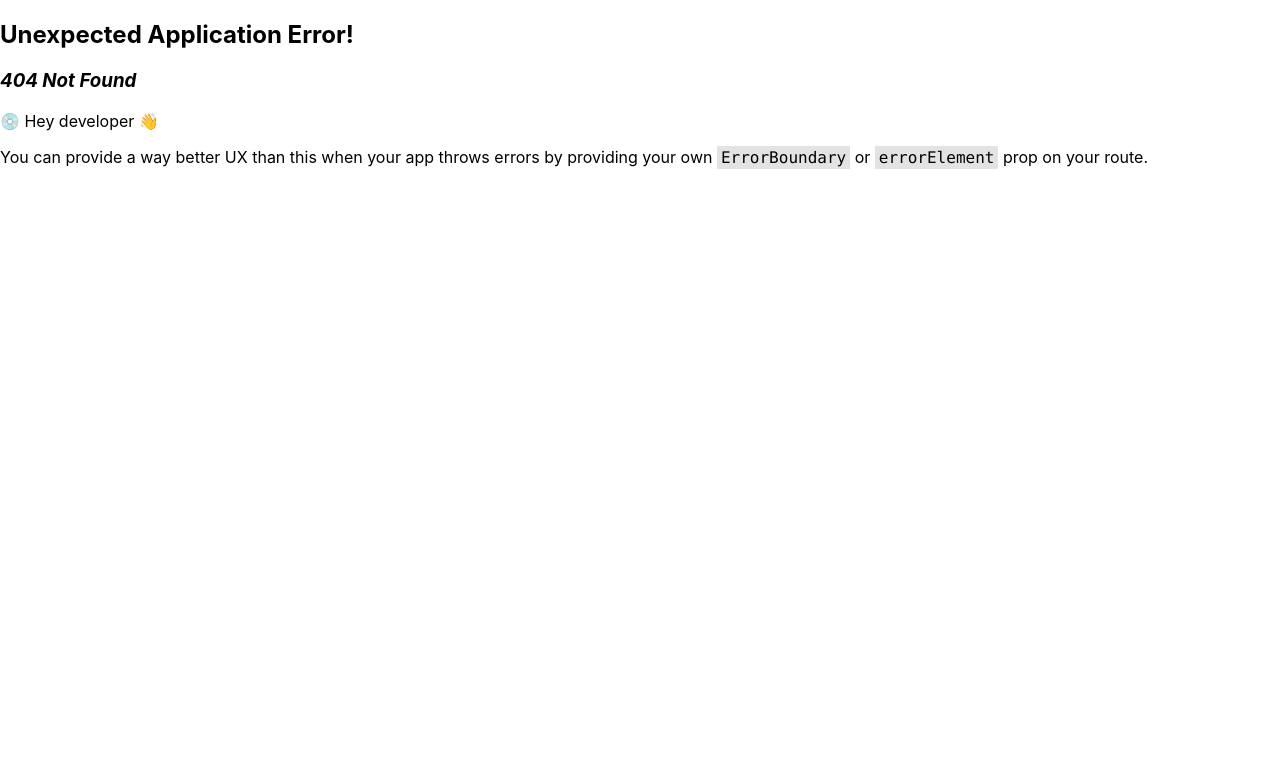
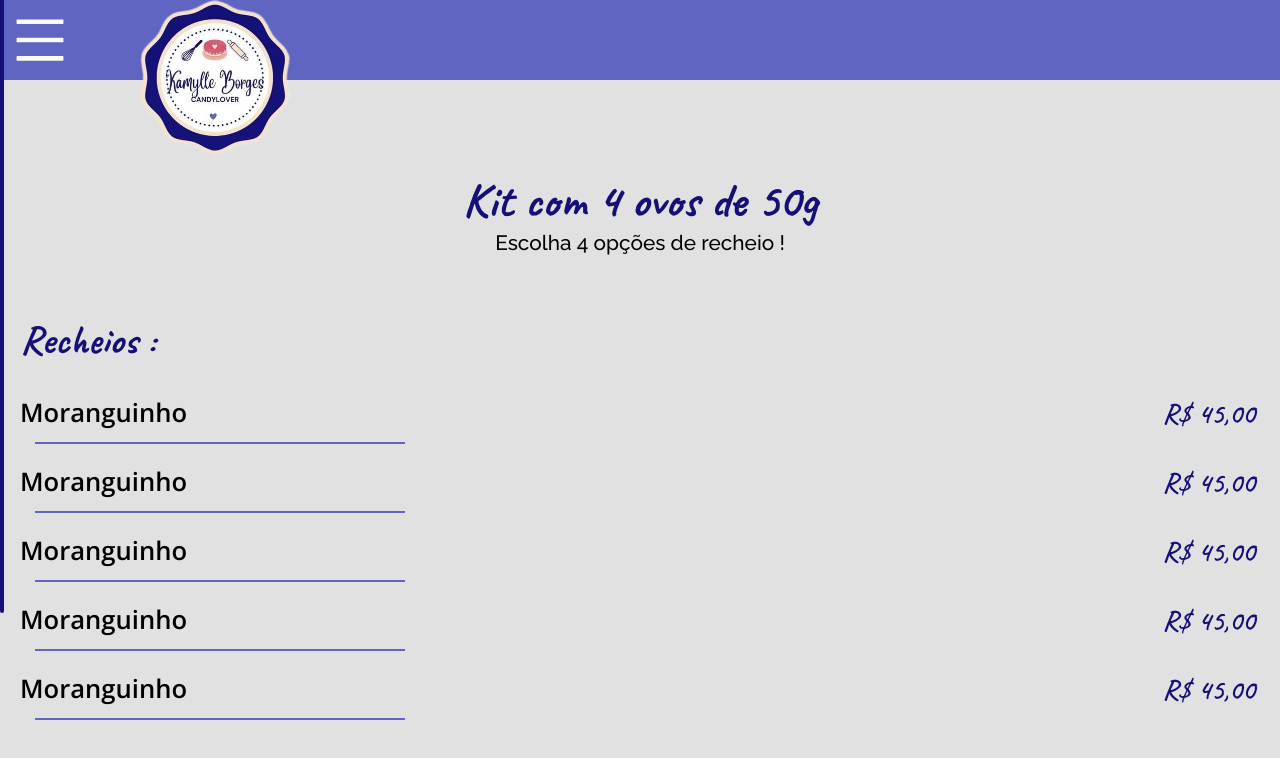
Before and after one commit to kaiqueZpriv1/candylover, a React (Create React App) app: page /kit in a window 1280 px wide. Before the commit this address had no page. Shown: the top 758 px of the page. Built offline with nearby package versions, Linux system fonts and the light colour scheme.

Commit message:
modelo de page para recheios

```diff
--- a/src/components/header/style.ts
+++ b/src/components/header/style.ts
@@ -46,6 +46,8 @@ export const RouterSocial = styled.h3`
 	display: flex;
 	align-items: center;
 	gap: 5px;
+	text-decoration: none;
+	color: #000;
 	.link-header {
 		color: #000;
 		cursor: pointer;
--- /dev/null
+++ b/src/pages/Pascoa/50g/Kit.tsx
@@ -0,0 +1,57 @@
+import React from 'react';
+import Global from '../../../components/Global';
+import { HeaderG } from '../../header global/HeaderG';
+import {
+	Cardapio,
+	CardapioList,
+	HomePages,
+	LineRecheio,
+	TextHomeInicial,
+} from './style';
+
+export const Kit = () => {
+	return (
+		<>
+			<Global />
+			<HeaderG />
+			<HomePages>
+				<div className='container-homeP'>
+					<TextHomeInicial>
+						<span className='title-homeP'>Kit com 4 ovos de 50g</span>
+						<p className='paragrafo-homeP'>Escolha 4 opções de recheio !</p>
+					</TextHomeInicial>
+					<Cardapio>
+						<span className='span-inicial'>Recheios :</span>
+						<div className='container-cardapio'>
+							<CardapioList>
+								<h3 className='recheio-text'>Moranguinho</h3>
+								<span className='value-recheio'>R$ 45,00</span>
+							</CardapioList>
+							<LineRecheio />
+							<CardapioList>
+								<h3 className='recheio-text'>Moranguinho</h3>
+								<span className='value-recheio'>R$ 45,00</span>
+							</CardapioList>
+							<LineRecheio />
+							<CardapioList>
+								<h3 className='recheio-text'>Moranguinho</h3>
+								<span className='value-recheio'>R$ 45,00</span>
+							</CardapioList>
+							<LineRecheio />
+							<CardapioList>
+								<h3 className='recheio-text'>Moranguinho</h3>
+								<span className='value-recheio'>R$ 45,00</span>
+							</CardapioList>
+							<LineRecheio />
+							<CardapioList>
+								<h3 className='recheio-text'>Moranguinho</h3>
+								<span className='value-recheio'>R$ 45,00</span>
+							</CardapioList>
+							<LineRecheio />
+						</div>
+					</Cardapio>
+				</div>
+			</HomePages>
+		</>
+	);
+};
--- /dev/null
+++ b/src/pages/Pascoa/50g/style.ts
@@ -0,0 +1,72 @@
+import styled from 'styled-components';
+
+export const HomePages = styled.div`
+	padding: 90px 0 0 0;
+	.container-homeP {
+		display: flex;
+		flex-direction: column;
+	}
+`;
+
+export const TextHomeInicial = styled.div`
+	display: flex;
+	flex-direction: column;
+	align-items: center;
+	justify-content: center;
+	.title-homeP {
+		font-size: 3em;
+		color: #151076;
+		font-weight: 900;
+	}
+	.paragrafo-homeP {
+		font-size: 1.3em;
+		font-weight: 500;
+		color: #000;
+		text-align: center;
+	}
+`;
+
+export const Cardapio = styled.div`
+	padding: 60px 10px 0 5px;
+	display: flex;
+	flex-direction: column;
+	gap: 20px;
+	.span-inicial {
+		font-size: 2.5em;
+		font-weight: 700;
+		color: #151076;
+		padding-left: 15px;
+	}
+	.container-cardapio {
+		display: flex;
+		flex-direction: column;
+		gap: 10px;
+		justify-content: center;
+	}
+`;
+
+export const CardapioList = styled.div`
+	display: flex;
+	/* flex-direction: column; */
+	justify-content: space-between;
+	padding: 10px 15px 0 15px;
+	.recheio-text {
+		font-size: 1.6em;
+		color: #000;
+		font-weight: 600;
+	}
+	.value-recheio {
+		font-size: 1.8em;
+		color: #151076;
+		font-weight: 600;
+	}
+`;
+
+export const LineRecheio = styled.div`
+	text-align: center;
+	height: 2px;
+	width: 370px;
+	background-color: #6065c1;
+	position: relative;
+	left: 30px;
+`;
--- a/src/pages/Pascoa/PascoaIT.tsx
+++ b/src/pages/Pascoa/PascoaIT.tsx
@@ -3,6 +3,7 @@ import { HeaderC } from '../../components/header/HeaderC';
 import Global from '../../components/Global';
 import { FooterHome, HomeS, RouterPage } from '../../components/home/style';
 import { Fade } from 'react-awesome-reveal';
+import { Link } from 'react-router-dom';
 // style = home
 export const PascoaIT = () => {
 	return (
@@ -12,7 +13,9 @@ export const PascoaIT = () => {
 			<HomeS>
 				<div className='container-home'>
 					<Fade direction='left'>
-						<RouterPage>Kit 4 ovos de 50g</RouterPage>
+						<Link to='/kit'>
+							<RouterPage>Kit 4 ovos de 50g</RouterPage>
+						</Link>
 					</Fade>
 					<Fade direction='right'>
 						<RouterPage>Ovos de 250g</RouterPage>
--- /dev/null
+++ b/src/pages/header global/HeaderG.tsx
@@ -0,0 +1,58 @@
+import React, { useState } from 'react';
+import Global from '../../components/Global';
+import { HomeGS, LogoHG } from './style';
+import { AiOutlineMenu } from 'react-icons/ai';
+import { Fade } from 'react-awesome-reveal';
+import {
+	BurgerDiv,
+	LineRouter,
+	RouterSocial,
+} from '../../components/header/style';
+import LogoType from './logo.png';
+import { Link } from 'react-router-dom';
+export const HeaderG = () => {
+	const [burger, setBurger] = useState(false);
+	const handleSetBurger = () => {
+		setBurger(!burger);
+	};
+	return (
+		<>
+			<Global />
+			<HomeGS>
+				<AiOutlineMenu
+					className='icon-burger'
+					onClick={handleSetBurger}
+					style={{ color: burger ? '#000' : '#fafafa' }}
+					size={60}
+				/>
+				<BurgerDiv
+					style={{
+						width: burger ? '65%' : '0',
+						paddingLeft: burger ? '15px' : '0',
+					}}>
+					<Fade direction='up' cascade>
+						<Link to='/'>
+							<RouterSocial style={{ fontSize: '2em' }}>Inicio</RouterSocial>
+						</Link>
+						<LineRouter />
+						<RouterSocial style={{ fontSize: '2em' }}>
+							Ovos de pascoa
+						</RouterSocial>
+						<LineRouter />
+						<RouterSocial style={{ fontSize: '2em' }}>
+							Cone trufado
+						</RouterSocial>
+						<LineRouter />
+						<RouterSocial style={{ fontSize: '2em' }}>Tortas</RouterSocial>
+						<LineRouter />
+						<RouterSocial style={{ fontSize: '2em' }}>Bolos</RouterSocial>
+						<LineRouter />
+					</Fade>
+				</BurgerDiv>
+				<LogoHG>
+					<img src={LogoType} alt='logo' className='image-logo' />
+				</LogoHG>
+			</HomeGS>
+		</>
+	);
+};
--- /dev/null
+++ b/src/pages/header global/style.ts
@@ -0,0 +1,24 @@
+import styled from 'styled-components';
+
+export const HomeGS = styled.header`
+	display: flex;
+	justify-content: space-between;
+	align-items: center;
+	background-color: #6065c1;
+	height: 80px;
+	.icon-burger {
+		display: block;
+		z-index: 9;
+		position: fixed;
+		left: 10px;
+		top: 10px;
+	}
+`;
+
+export const LogoHG = styled.div`
+	position: absolute;
+	inset: 0 0 0 140px;
+	.image-logo {
+		width: 150px;
+	}
+`;
--- a/src/router/Routers.tsx
+++ b/src/router/Routers.tsx
@@ -2,6 +2,7 @@ import React from 'react';
 import { RouterProvider, createBrowserRouter } from 'react-router-dom';
 import { PascoaIT } from '../pages/Pascoa/PascoaIT';
 import App from '../App';
+import { Kit } from '../pages/Pascoa/50g/Kit';
 
 const route = createBrowserRouter([
 	{
@@ -12,6 +13,10 @@ const route = createBrowserRouter([
 		path: '/pascoa',
 		element: <PascoaIT/>
 	},
+	{
+		path: '/kit',
+		element: <Kit/>
+	},
 ]);
 
 export const Routers = () => {
```
Also changed, not shown: src/pages/header global/logo.png (added).
